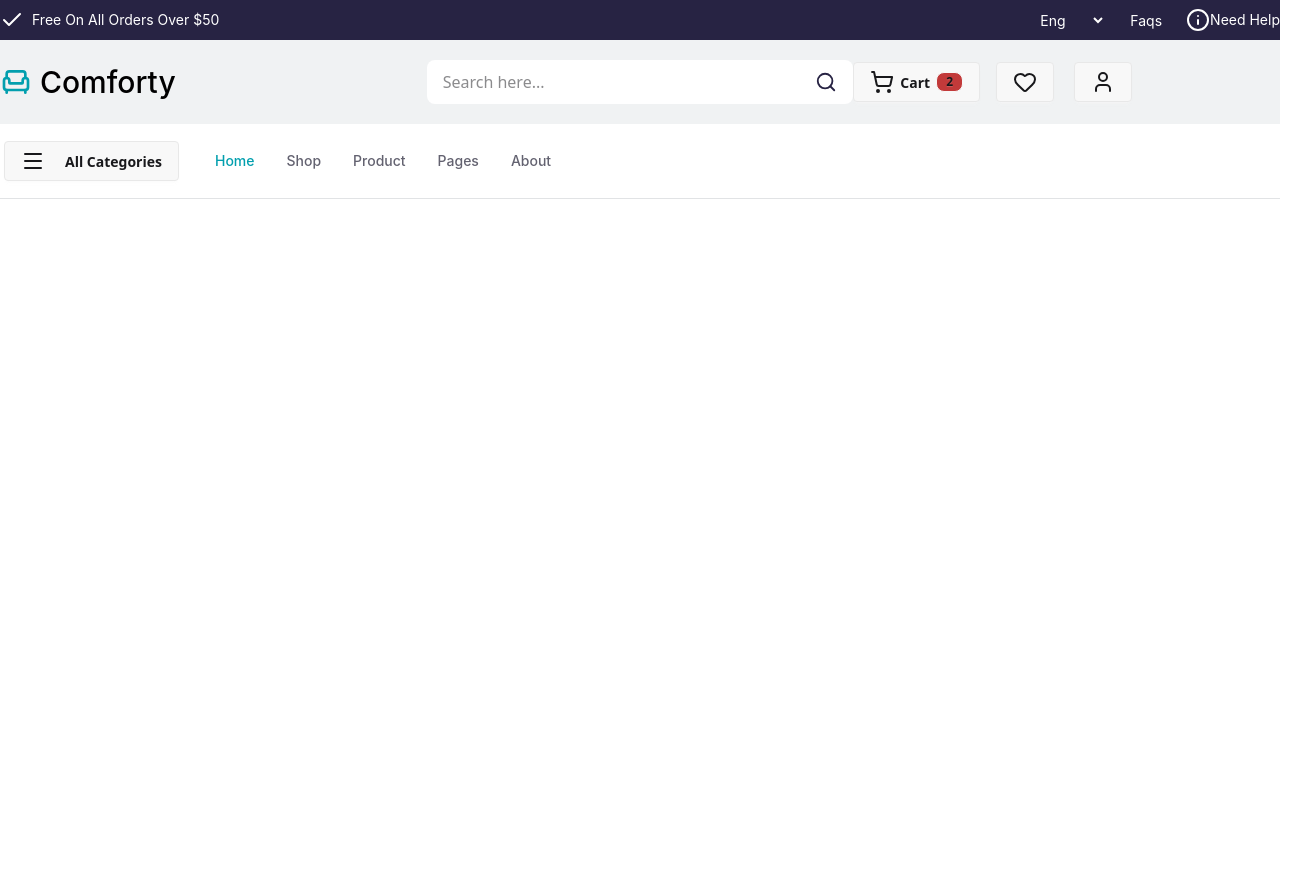
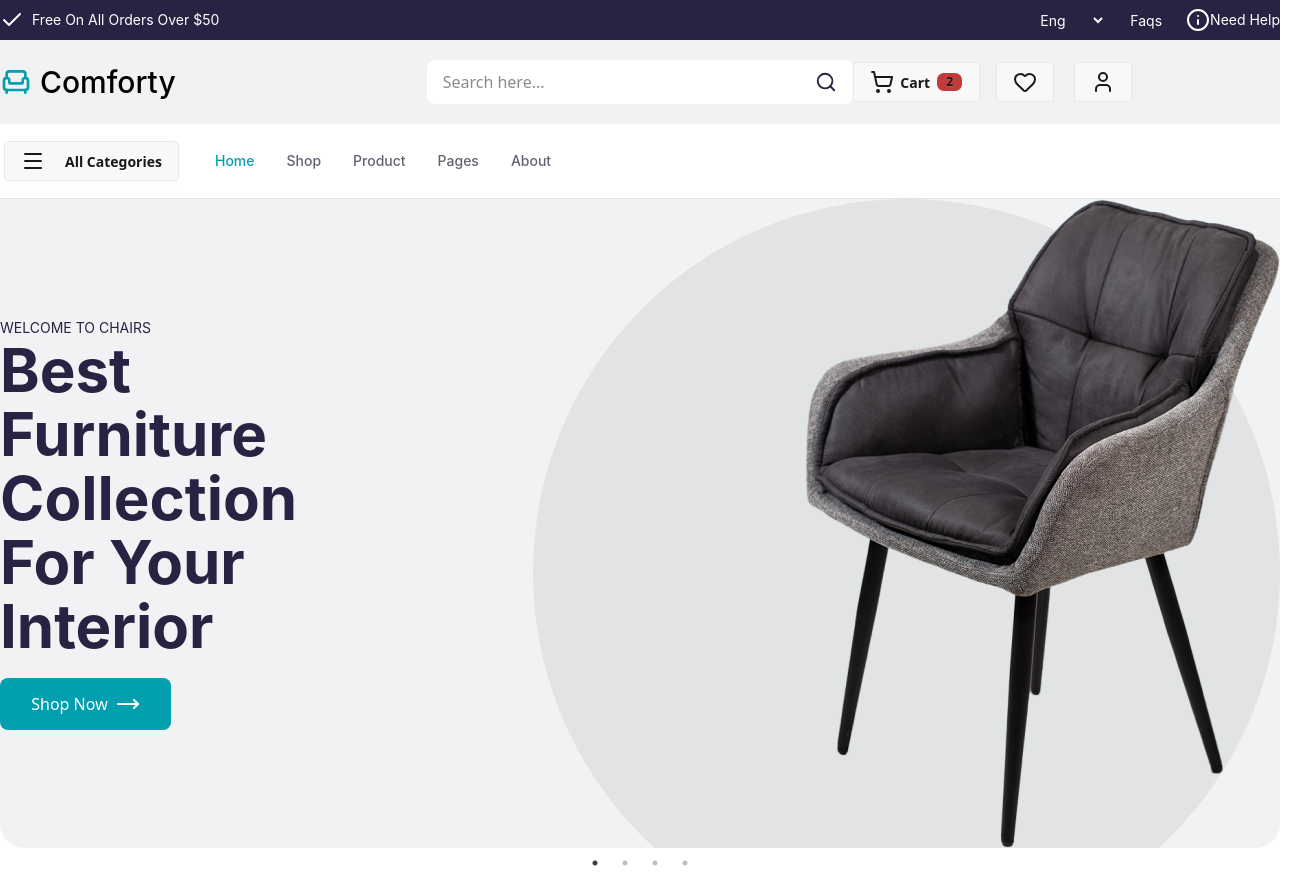
Before and after one commit to Elvisrono/webstar, a React (Vite) app: page / in a window 1280 px wide. Shown: the whole page, 1305 px wide, since content can reach past the window. Before the commit the page ends 800 px from the top, so only its background shows below. Built offline with nearby package versions, Linux system fonts and the light colour scheme.

Commit message:
implemented the banner page with tailwind css.

```diff
--- a/src/App.jsx
+++ /dev/null
@@ -1,22 +0,0 @@
-import { useState } from 'react'
-import React from 'react'
-import './App.css'
-import Navbar from './components/Navbar'
-import { BrowserRouter, Route, Routes } from "react-router";
-import Banner from './components/Banner';
-
-function App() {
-
-
-  return (
-    <>
-    <BrowserRouter>
-      <div>
-
-      </div>
-      </BrowserRouter>
-    </>
-  )
-}
-
-export default App
--- /dev/null
+++ b/src/components/AuthCheck.jsx
@@ -0,0 +1,22 @@
+import { Navigate, useLocation } from "react-router";
+import React from "react";
+
+const AuthCheck = ({children}) => {
+
+    const isAuthenticate = true;
+
+    const location = useLocation();
+
+    if(!isAuthenticate) {
+        return <Navigate to='/auth/login' state={
+            {
+                from: location
+            }
+        } />
+    }
+
+    return children;
+
+};
+
+export default AuthCheck;
--- a/src/components/Banner.jsx
+++ b/src/components/Banner.jsx
@@ -43,8 +43,8 @@ const Banner = () => {
     };
 
     return (
-        <div className="lg:container bg-amber-50 w-full">
-            <div className="slider-container slider_container w-full h-full">
+         <div className="lg:container">
+            <div className="slider-container w-full h-full">
                 <Slider {...settings}>
                     {
                         products?.map((product) => (
@@ -53,7 +53,7 @@ const Banner = () => {
                                 {/* banner text  */}
                                 <div className="banner_text">
                                     <p className="text-sm font-inter text-[#272343] uppercase font-normal">{product?.subTitle}</p>
-                                    <h3 className="text-6xl text-[#272343] font-inter capitalize leading-16 max-w-[631px] w-full font-bold mb-5">{product?.title}</h3>
+                                    <h3 className="text-6xl text-[#272343] font-inter capitalize leading-16 max-w-[601px] w-full font-bold mb-5">{product?.title}</h3>
                                     <button className="max-w-[171px] w-full flex items-center justify-center gap-2 h-[52px] bg-[#029fae] rounded-lg capitalize text-white cursor-pointer">shop now <MoveRight /></button>
                                 </div>
 
@@ -72,4 +72,5 @@ const Banner = () => {
     );
 };
 
+
 export default Banner;
--- a/src/components/Home.jsx
+++ b/src/components/Home.jsx
@@ -3,7 +3,7 @@ import Banner from './Banner'
 
 const Home = () => {
   return (
-    <div className='w-full min-h[850px] bg-[#f0f2f3] flex items-center justify-center'>
+    <div className='w-full min-h[850px] bg-[#f0f2f3] flex items-center justify-center rounded-b-3xl'>
       <Banner />
     </div>
   )
--- a/src/components/MainLayout.jsx
+++ b/src/components/MainLayout.jsx
@@ -1,12 +1,23 @@
 import React from 'react'
-import { BrowserRouter } from 'react-router-dom'
+import { BrowserRouter, Route, Routes } from 'react-router-dom'
 import Navbar from './Navbar'
+import AuthCheck from './AuthCheck'
+import Home from './Home'
 
 const MainLayout = () => {
   return (
     <div>
       <BrowserRouter>
       <Navbar />
+      <Routes>
+        {/* Define your routes here */}
+        <Route path="/" element={
+          <AuthCheck>
+            <Home />
+          </AuthCheck>
+          }/>
+
+      </Routes>
       </BrowserRouter>
     </div>
   )
--- a/src/index.css
+++ b/src/index.css
@@ -1,11 +1,14 @@
+/* tailwind css  */
 @import "tailwindcss";
 @plugin "daisyui";
 
+/* google font inter  */
 @import url('https://fonts.googleapis.com/css2?family=Inter:ital,opsz,wght@0,14..32,100..900;1,14..32,100..900&display=swap');
 
 @theme {
     --font-inter: "Inter", sans-serif;
 }
+
 .banner_slide_item {
     display: flex !important;
     justify-content: space-between;
@@ -39,11 +42,11 @@
 }
 
 .slick-prev {
-    left: -95px !important;
+    color: #007580;
 }
 
 .slick-next {
-    right: -95px !important;
+    color: #007580 !important;
 }
 
 .slider_container>.slick-slider>.slick-prev:before,
--- a/src/main.jsx
+++ b/src/main.jsx
@@ -2,7 +2,6 @@ import React from 'react'
 import { StrictMode } from 'react'
 import { createRoot } from 'react-dom/client'
 import './index.css'
-import App from './App.jsx'
 import MainLayout from './components/MainLayout.jsx'
 
 createRoot(document.getElementById('root')).render(
```
